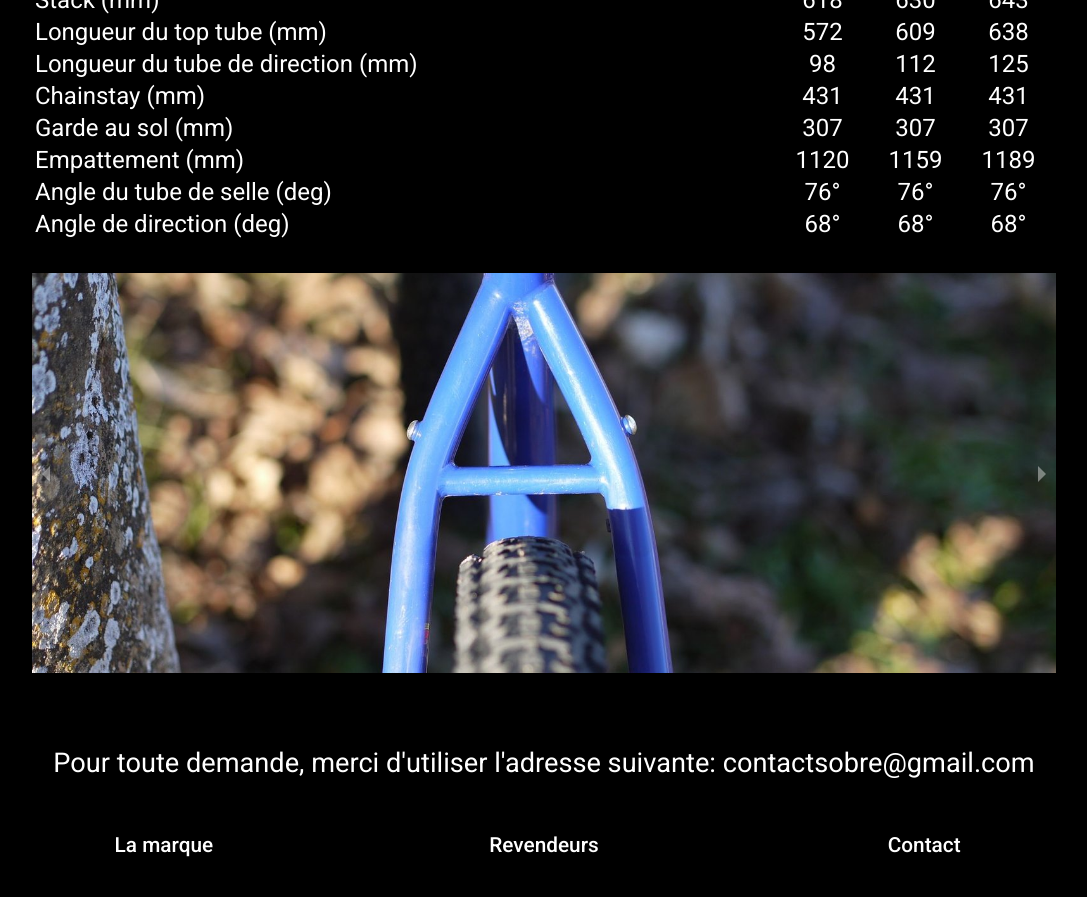
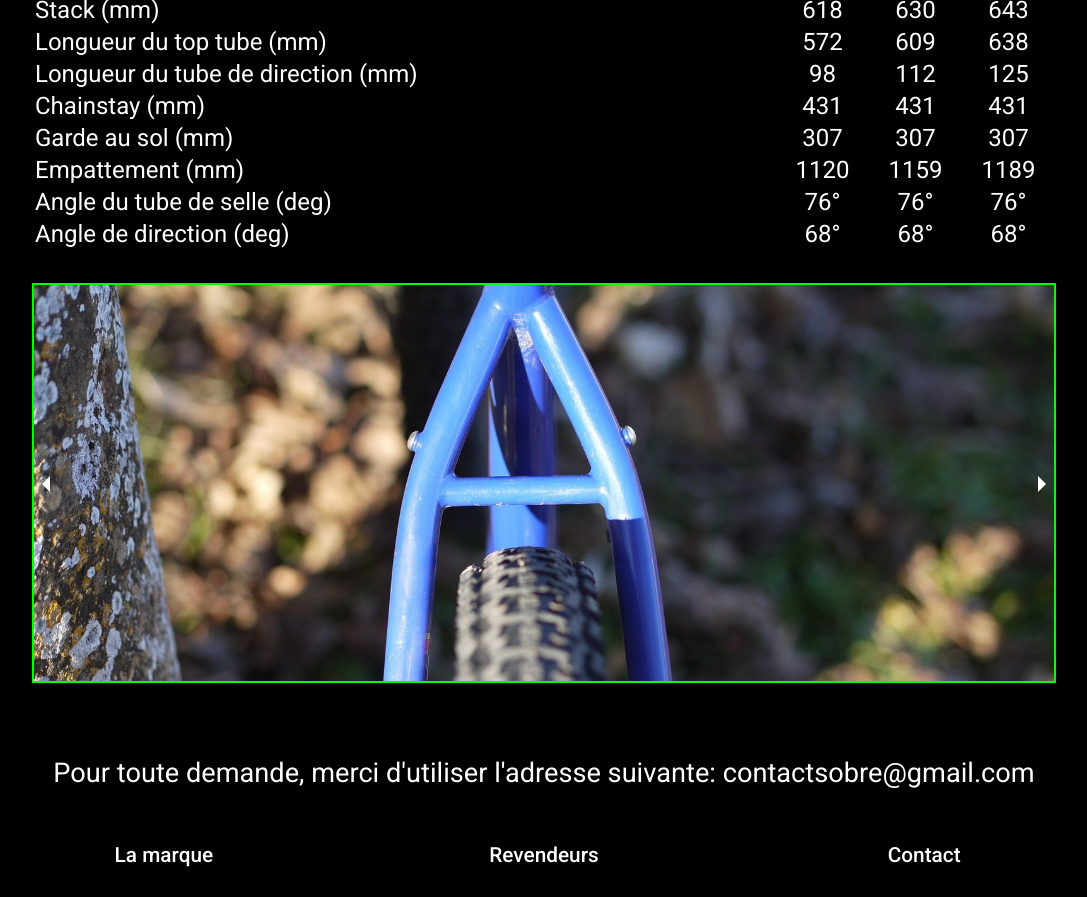
Before and after one commit to jetzy46/SobreBikesCopy, a React (Create React App) app: page /multi in a window 1280 px wide. Shown: the part 1900-2797 px from the top of the page, without its empty margins (96-1183 px from the left). Built offline with nearby package versions, Linux system fonts and the light colour scheme.

Commit message:
tweaked the responsive for the 1299 breackpoint

```diff
--- a/src/App/Components/ArticleCard/articleCard.js
+++ b/src/App/Components/ArticleCard/articleCard.js
@@ -9,7 +9,9 @@ function Card(props) {
       </Thumbnail>
       <TextContainer>
         <h3>{props.title}</h3>
-        <Description>{props.description}</Description>
+        <DescriptionContainer>
+          <Description>{props.description}</Description>
+        </DescriptionContainer>
         <a href={props.link} target="_blank" rel="noreferrer">
           Lire la suite ➔
         </a>
@@ -23,6 +25,7 @@ function Card(props) {
 export default Card;
 
 const MainContainer = styled.div`
+  border: 1px solid lime;
   width: 26vw;
   height: 70vh;
   display: flex;
@@ -49,6 +52,9 @@ const Thumbnail = styled.div`
   width: 100%;
   max-height: 55%;
   overflow: hidden;
+  display: flex;
+  align-items: center;
+  justify-content: center;
   > img {
     width: 100%;
   }
@@ -58,7 +64,7 @@ const Thumbnail = styled.div`
 `;
 const TextContainer = styled.div`
   width: 100%;
-  height: 40%;
+  height: 50%;
   display: flex;
   flex-direction: column;
   align-items: center;
@@ -73,26 +79,32 @@ const TextContainer = styled.div`
     }
   }
   > a {
-    margin: 1em;
+    margin: 0.6em;
     font-size: 1.4em;
     font-weight: 500;
   }
   > p {
+    margin: 0;
     @media only screen and (max-width: 899px) {
       font-size: 1em;
-      margin: 0;
     }
   }
+`;
+const DescriptionContainer = styled.div`
+  border: 1px solid orange;
+  width: 100%;
 `;
 
 const Description = styled.p`
   width: 100%;
+  margin: 0;
   text-align: center;
-  margin: 0;
+  overflow: hidden;
+  display: -webkit-box;
+  -webkit-line-clamp: 3;
+  -webkit-box-orient: vertical;
+  text-overflow: ellipsis;
   @media only screen and (max-width: 899px) {
     padding: 1.6em 0;
-    overflow: hidden;
-    white-space: nowrap;
-    text-overflow: ellipsis;
   }
 `;
--- a/src/App/Components/BrandBrief/brandBrief.js
+++ b/src/App/Components/BrandBrief/brandBrief.js
@@ -28,6 +28,7 @@ export default BrandBrief;
 const MainContainer = styled.div`
   width: 100vw;
   height: 100vh;
+  min-height: 400px;
   display: flex;
   flex-direction: column;
   @media only screen and (max-width: 899px) {
@@ -65,6 +66,7 @@ const SteelLink = styled(Link)`
 const History = styled.div`
   width: 100%;
   height: 30%;
+  min-height: 200px;
   background: url(${process.env.PUBLIC_URL + "img/vignes.jpg"}) no-repeat center/100%;
   display: flex;
   align-items: center;
@@ -99,7 +101,7 @@ const BlurryBgd = styled.div`
     @media only screen and (max-width: 1299px) {
       font-size: 1.3em;
       font-weight: 400;
-      margin-bottom: 1.7em;
+      margin-bottom: 1em;
     }
     @media only screen and (max-width: 899px) and (orientation: landscape) {
       font-size: 1.1em;
--- a/src/App/Components/Footer/footer.js
+++ b/src/App/Components/Footer/footer.js
@@ -39,13 +39,17 @@ export default Footer;
 const MainContainer = styled.div`
   width: 100%;
   height: 30vh;
+  min-height: 200px;
   @media only screen and (max-width: 899px) and (orientation: portrait) {
     height: 50vh;
     padding-bottom: 5em;
   }
   @media only screen and (max-width: 899px) and (orientation: landscape) {
+    height: 50vh;
+    padding-bottom: 5em;
+  }
+  @media only screen and (max-width: 599px) and (orientation: landscape) {
     height: 90vh;
-    padding-bottom: 5em;
   }
 `;
 const Contact = styled.div`
@@ -64,6 +68,7 @@ const Contact = styled.div`
   @media only screen and (max-width: 899px) {
     height: 33%;
     font-size: 1.3em;
+    padding: 0 1em;
   }
 `;
 const Links = styled.div`
--- a/src/App/Components/Frames/frames.js
+++ b/src/App/Components/Frames/frames.js
@@ -40,6 +40,7 @@ export default Frames;
 const MainContainer = styled.div`
   width: 100vw;
   height: 50vh;
+  min-height: 300px;
   @media only screen and (max-width: 899px) and (orientation: portrait) {
     height: 100vh;
   }
--- a/src/App/Components/Header/header.js
+++ b/src/App/Components/Header/header.js
@@ -46,6 +46,7 @@ export default Header;
 const MainContainer = styled.div`
   width: 100%;
   height: 30vh;
+  min-height: 250px;
   max-height: 450px;
   background: url(${process.env.PUBLIC_URL + "img/bgHeader.jpg"}) no-repeat center/100%;
   display: flex;
@@ -64,11 +65,14 @@ const MainContainer = styled.div`
 const ImageContainer = styled.div`
   width: 95%;
   height: 50px;
+  margin-top: 1em;
+  margin-bottom: 3em;
   display: flex;
   align-items: center;
   justify-content: space-between;
-  margin-top: 1em;
-  margin-bottom: 3em;
+  @media only screen and (max-width: 1299px) {
+    margin-bottom: 2em;
+  }
   img {
     height: 50px;
   }
--- a/src/App/routes/Bikes/Dad.js
+++ b/src/App/routes/Bikes/Dad.js
@@ -225,14 +225,33 @@ const MeasureName = styled.td`
 `;
 
 const MosaicContainer = styled.div`
+  height: 50vh;
+  min-height: 300px;
   margin: 2em 0;
-}
-.slider-wrapper.axis-horizontal {
-  height: 50vh !important;
-  display: flex;
-  align-items: center;
+  @media only screen and (max-width: 899px) and (orientation: portrait) {
+    height: 25vh;
+  }
   @media only screen and (max-width: 899px) and (orientation: landscape) {
-    height: 80vh !important;
+    height: 50vh;
   }
-}
+  .carousel-root {
+    height: 100%;
+  }
+  .carousel {
+    height: 100%;
+  }
+  .slider {
+    height: 100%;
+  }
+  .slide {
+    display: flex;
+    justify-content: center;
+  }
+  .slider-wrapper.axis-horizontal {
+    border: 2px solid lime;
+    height: 100% !important;
+  }
+  .control-arrow {
+    opacity: 1 !important;
+  }
 `;
--- a/src/App/routes/Bikes/Multi.js
+++ b/src/App/routes/Bikes/Multi.js
@@ -194,16 +194,34 @@ const TableHeader = styled.th`
 const MeasureName = styled.td`
   text-align: start;
 `;
-
 const MosaicContainer = styled.div`
+  height: 50vh;
+  min-height: 300px;
   margin: 2em 0;
-}
-.slider-wrapper.axis-horizontal {
-  height: 50vh !important;
-  display: flex;
-  align-items: center;
+  @media only screen and (max-width: 899px) and (orientation: portrait) {
+    height: 25vh;
+  }
   @media only screen and (max-width: 899px) and (orientation: landscape) {
-    height: 80vh !important;
+    height: 50vh;
   }
-}
+  .carousel-root {
+    height: 100%;
+  }
+  .carousel {
+    height: 100%;
+  }
+  .slider {
+    height: 100%;
+  }
+  .slide {
+    display: flex;
+    justify-content: center;
+  }
+  .slider-wrapper.axis-horizontal {
+    border: 2px solid lime;
+    height: 100% !important;
+  }
+  .control-arrow {
+    opacity: 1 !important;
+  }
 `;
--- a/src/App/routes/Bikes/Off.js
+++ b/src/App/routes/Bikes/Off.js
@@ -193,16 +193,34 @@ const TableHeader = styled.th`
 const MeasureName = styled.td`
   text-align: start;
 `;
-
 const MosaicContainer = styled.div`
+  height: 50vh;
+  min-height: 300px;
   margin: 2em 0;
-}
-.slider-wrapper.axis-horizontal {
-  height: 50vh !important;
-  display: flex;
-  align-items: center;
+  @media only screen and (max-width: 899px) and (orientation: portrait) {
+    height: 25vh;
+  }
   @media only screen and (max-width: 899px) and (orientation: landscape) {
-    height: 80vh !important;
+    height: 50vh;
   }
-}
+  .carousel-root {
+    height: 100%;
+  }
+  .carousel {
+    height: 100%;
+  }
+  .slider {
+    height: 100%;
+  }
+  .slide {
+    display: flex;
+    justify-content: center;
+  }
+  .slider-wrapper.axis-horizontal {
+    border: 2px solid lime;
+    height: 100% !important;
+  }
+  .control-arrow {
+    opacity: 1 !important;
+  }
 `;
--- a/src/App/routes/Bikes/Versatile.js
+++ b/src/App/routes/Bikes/Versatile.js
@@ -231,17 +231,34 @@ const TableHeader = styled.th`
 const MeasureName = styled.td`
   text-align: start;
 `;
-
 const MosaicContainer = styled.div`
+  height: 50vh;
+  min-height: 300px;
   margin: 2em 0;
-}
-
-.slider-wrapper.axis-horizontal {
-  height: 50vh !important;
-  display: flex;
-  align-items: center;
+  @media only screen and (max-width: 899px) and (orientation: portrait) {
+    height: 25vh;
+  }
   @media only screen and (max-width: 899px) and (orientation: landscape) {
-    height: 80vh !important;
+    height: 50vh;
   }
-}
+  .carousel-root {
+    height: 100%;
+  }
+  .carousel {
+    height: 100%;
+  }
+  .slider {
+    height: 100%;
+  }
+  .slide {
+    display: flex;
+    justify-content: center;
+  }
+  .slider-wrapper.axis-horizontal {
+    border: 2px solid lime;
+    height: 100% !important;
+  }
+  .control-arrow {
+    opacity: 1 !important;
+  }
 `;
```
